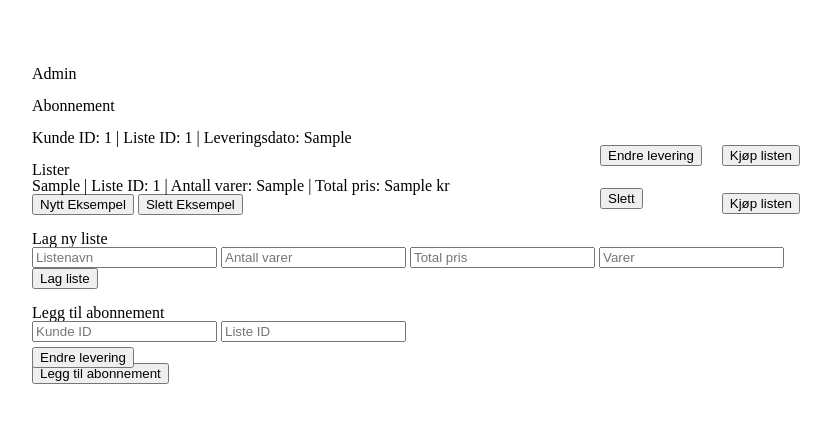
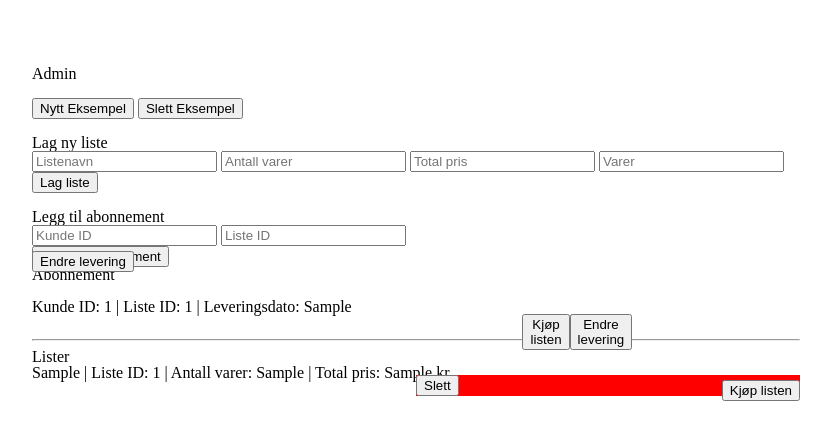
Before and after one commit to gardehal/Smidig-Prosjekt, a PHP site: page /kolonial-abonnement-php/admin.php in a window 1280 px wide. Shown: the part 94-534 px from the top of the page, without its empty margins (224-1055 px from the left). Run offline with PHP 8.4, Linux system fonts and the light colour scheme; tables that the repository leaves empty or names only in its code hold one stand-in row (values such as "Sample post"); data that the repository does not hold is empty.

Commit message:
slette knapper for abonnement
Ops: css i php ordi css-filen ikke virker...

```diff
--- a/Nettsiden/kolonial-abonnement-php/admin.php
+++ b/Nettsiden/kolonial-abonnement-php/admin.php
@@ -16,36 +16,6 @@
     <div id="content">
         <h1>Admin</h1>
         <br>
-
-        <h2>Abonnement</h2>
-        <br>
-        <?php
-            foreach ($events1 as $event)
-            {
-                require 'crud/cards/subscription-card.php';
-                echo "<br>";
-                $searchcounter++;
-            }
-            if($searchcounter == 0)
-            {
-                echo "Beklager! Vi fant ingen abonnement med $getsearch!";
-            }
-        ?>
-        <br>
-
-        <h2>Lister</h2>
-        <?php
-            foreach ($events2 as $event)
-            {
-                require 'crud/cards/list-card.php';
-                echo "<br>";
-                $searchcounter++;
-            }
-            if($searchcounter == 0)
-            {
-                echo "Beklager! Vi fant ingen lister med $getsearch!";
-            }
-        ?>
 
         <!--- Visning --->
         <input type="button" onclick="location.href='crud/insert-example.php';" value="Nytt Eksempel">
@@ -98,6 +68,36 @@
             <button type="button" id="sub-list-btn">Legg til abonnement</button>
         </form>
 
+         <h2>Abonnement</h2>
+        <br>
+        <?php
+            foreach ($events1 as $event)
+            {
+                require 'crud/cards/subscription-card.php';
+                echo "<br><br>";
+                $searchcounter++;
+            }
+            if($searchcounter == 0)
+            {
+                echo "Beklager! Vi fant ingen abonnement med $getsearch!";
+            }
+        ?>
+        <hr>
+
+        <h2>Lister</h2>
+        <?php
+            foreach ($events2 as $event)
+            {
+                require 'crud/cards/list-card.php';
+                echo "<br><br>";
+                $searchcounter++;
+            }
+            if($searchcounter == 0)
+            {
+                echo "Beklager! Vi fant ingen lister med $getsearch!";
+            }
+        ?>
+
     </div>
 </div>
 
--- a/Nettsiden/kolonial-abonnement-php/crud/cards/list-card.php
+++ b/Nettsiden/kolonial-abonnement-php/crud/cards/list-card.php
@@ -19,7 +19,7 @@
         <button type="button" id="buy-list-btn">Kjøp listen</button>
 
         <!--- Slett liste --->
-        <form class="" action="crud/delete-list.php" method="post">
+        <form class="" action="crud/delete-list.php" method="post" style="top: 5px;">
             <input type="button" onclick="submit();" value="Slett">
             <input type="hidden" name="slett_liste_id" value="<?= $event['liste_id'] ?>">
         </form>
--- a/Nettsiden/kolonial-abonnement-php/crud/cards/subscription-card.php
+++ b/Nettsiden/kolonial-abonnement-php/crud/cards/subscription-card.php
@@ -7,11 +7,18 @@
         </p>
     </div>
 
-    <div id="select">
-        <form class="" action="crud/update-subscription.php?id=<?= $event['kunde_id'] ?>" method="post">
+    <div id="select" style="width: 30%;">
+        <!--- Slett abonnement --->
+        <form class="card-form" action="crud/delete-subscription.php" method="post" style="position: absolute; top: 5px;">
+            <input type="button" id="delete-btn" onclick="submit();" value="Slett">
+            <input type="hidden" name="slett_kunde_id" value="<?= $event['kunde_id'] ?>">
+            <input type="hidden" name="slett_liste_id" value="<?= $event['liste_id'] ?>">
+        </form>
+
+        <form class="card-form" action="crud/update-subscription.php?id=<?= $event['kunde_id'] ?>" method="post">
             <div id="dropdown-order">
                 <!--- Endre abonnement --->
-                <button type="button" id="dropdown-btn" class="" onclick="toggleDropdown()">Endre levering</button>
+                <button type="button" id="dropdown-btn" class="" onclick="toggleDropdown()" style="left: 25%;">Endre levering</button>
 
                 <div id="dropdown-content" style="display:none;"> <!--- display:none virker ikke i CSS... --->
                     <!--- Dropdown tid --->
--- a/Nettsiden/kolonial-abonnement-php/crud/delete-list.php
+++ b/Nettsiden/kolonial-abonnement-php/crud/delete-list.php
@@ -1,10 +1,7 @@
 <?php
     require '../require/connection.php';
 
-    //Scrubbe og restriksjoner
-    $slettlisteid = filter_var($_POST['slett_liste_id'], FILTER_SANITIZE_STRING);
-
-    $statement1 = $connection->prepare('DELETE FROM liste WHERE liste_id = "'.$slettlisteid.'"');
+    $statement1 = $connection->prepare('DELETE FROM liste WHERE liste_id = "'.$_POST['slett_liste_id'].'"');
 
     $statement1->execute();
 
--- a/Nettsiden/kolonial-abonnement-php/require/css.css
+++ b/Nettsiden/kolonial-abonnement-php/require/css.css
@@ -19,6 +19,11 @@
 
 /*----- Containere End ------*/
 
+.card-form
+{
+    position: absolute;
+}
+
 /*----- Card Start -----*/
 
 #card
@@ -38,7 +43,8 @@
     position: absolute;
     top: 10px;
     right: 0;
-    width: 200px;
+    width: 50%;
+    background-color: red;
 }
 
 #intervall, #leveringstid, #leveringsdato
@@ -65,9 +71,14 @@
     background-color: orange;
 }
 
+#delete-btn
+{
+    position: absolute;
+}
+
 #dropdown-btn
 {
-    position: relative;
+    position: absolute;
 }
 
 #update-list-btn
--- a/Nettsiden/kolonial-abonnement-php/search-results.php
+++ b/Nettsiden/kolonial-abonnement-php/search-results.php
@@ -28,7 +28,7 @@
             foreach ($events1 as $event)
             {
                 require 'crud/cards/subscription-card.php';
-                echo "<br>";
+                echo "<br><br>";
                 $searchcounter++;
             }
             if($searchcounter == 0)
@@ -36,14 +36,14 @@
                 echo "Beklager! Vi fant ingen abonnement med $getsearch!";
             }
         ?>
-        <br>
+        <hr>
 
         <h2>Lister</h2>
         <?php
             foreach ($events2 as $event)
             {
                 require 'crud/cards/list-card.php';
-                echo "<br>";
+                echo "<br><br>";
                 $searchcounter++;
             }
             if($searchcounter == 0)
--- a/Nettsiden/kolonial-abonnement-php/todo.txt
+++ b/Nettsiden/kolonial-abonnement-php/todo.txt
@@ -1,5 +1,4 @@
 TODO:
-- Restriksjoner input (dato, intervall) -> filter_var(, FILTER_SANITIZE_STRING);
 - Linke lister til abonnement
 - Oppdater liste?
 - Bedre CCS rundt dropdown meny?
```
Also changed, not shown: Nettsiden/kolonial-abonnement-php/crud/delete-subscription.php (added, +9 -0 lines).
